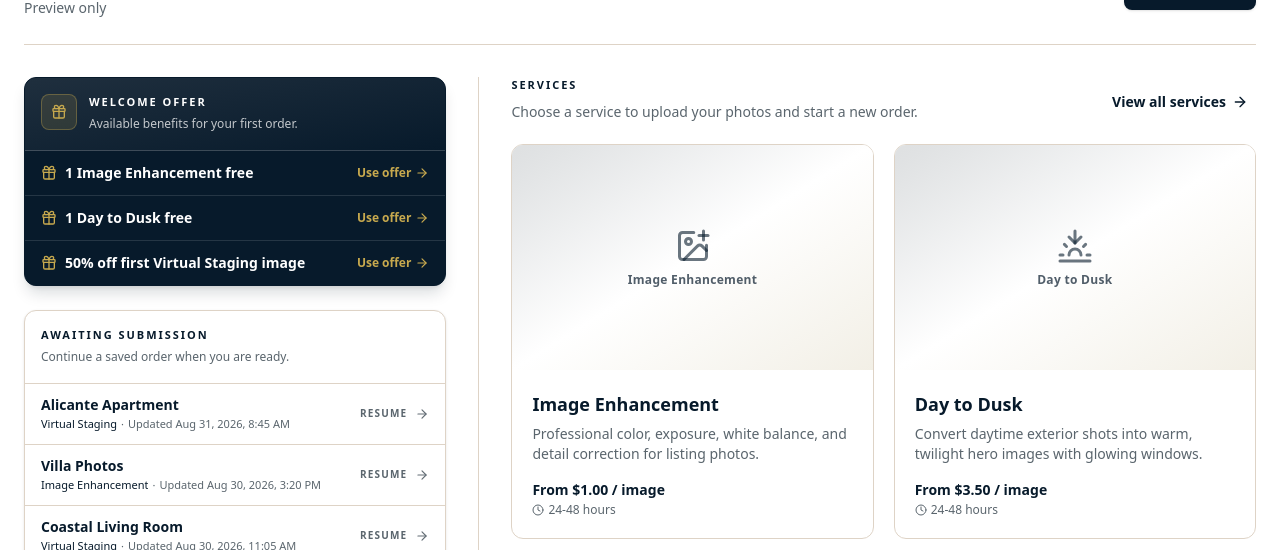
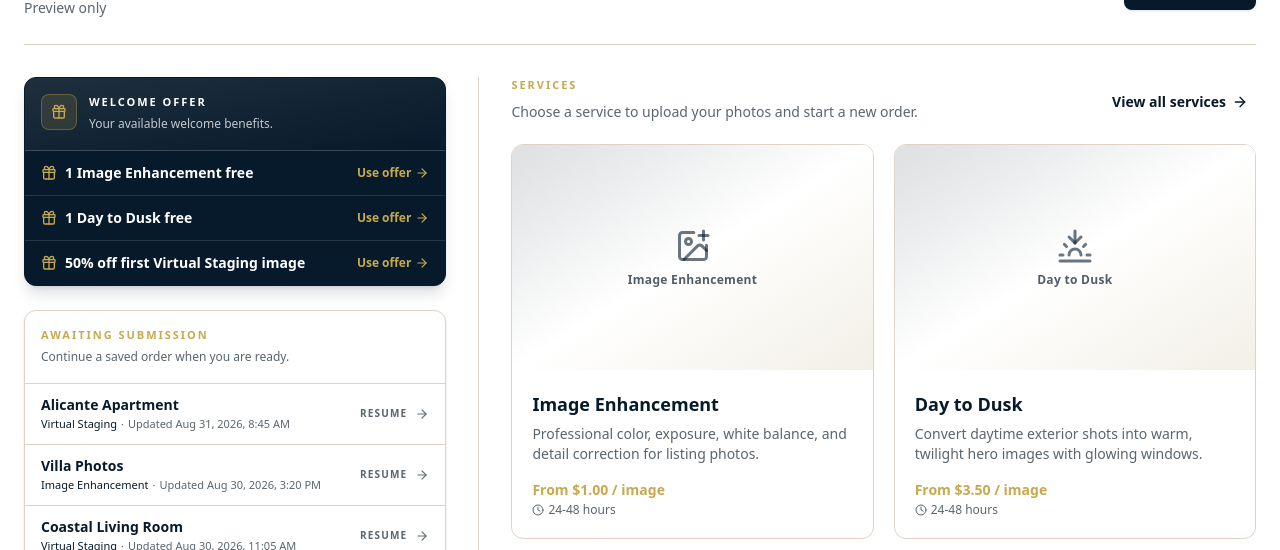
Before and after one commit to MykhailoLy/real-estate-visual-studio, a Next.js app: page /dashboard in a window 1280 px wide. Shown: the part 190-740 px from the top of the page. Built offline with nearby package versions, Linux system fonts and the light colour scheme; no server answers.

Commit message:
fix: refine dashboard visual accents

```diff
--- a/src/components/dashboard/ClientDashboardMobileUtilityBar.tsx
+++ b/src/components/dashboard/ClientDashboardMobileUtilityBar.tsx
@@ -107,10 +107,10 @@ export default function ClientDashboardMobileUtilityBar() {
           aria-label="Open PicchuSpot support chat"
           aria-expanded={open}
           aria-controls="support-chat-widget"
-          className="inline-flex h-[calc(3.5rem+env(safe-area-inset-bottom))] min-w-0 items-center justify-center gap-2 px-4 pb-[env(safe-area-inset-bottom)] text-sm font-bold transition-colors hover:bg-white/10 focus:outline-none focus-visible:ring-2 focus-visible:ring-inset focus-visible:ring-white"
+          className="inline-flex h-[calc(3.5rem+env(safe-area-inset-bottom))] min-w-0 items-center justify-center gap-2 bg-surface px-3 pb-[env(safe-area-inset-bottom)] text-primary transition-colors hover:bg-white focus:outline-none focus-visible:ring-2 focus-visible:ring-inset focus-visible:ring-primary"
         >
-          <MessageCircle className="h-4 w-4 flex-shrink-0 text-secondary" aria-hidden />
-          <span>Chat</span>
+          <MessageCircle className="h-4 w-4 flex-shrink-0 text-primary" aria-hidden />
+          <span className="truncate text-xs font-bold uppercase tracking-[0.10em]">Chat</span>
         </button>
       </div>
     </>
--- a/src/components/dashboard/DashboardActivityRail.tsx
+++ b/src/components/dashboard/DashboardActivityRail.tsx
@@ -84,7 +84,7 @@ export default function DashboardActivityRail({
           <div className="border-b border-border px-4 py-4">
             <h2
               id="recently-completed-heading"
-              className="text-[11px] font-bold uppercase tracking-[0.18em] text-primary"
+              className="text-[11px] font-bold uppercase tracking-[0.18em] text-secondary"
             >
               Recently completed
             </h2>
--- a/src/components/dashboard/DashboardQuickStart.tsx
+++ b/src/components/dashboard/DashboardQuickStart.tsx
@@ -36,7 +36,7 @@ export default function DashboardQuickStart({
         <div>
           <h2
             id="start-new-order-heading"
-            className="text-[11px] font-bold uppercase tracking-[0.18em] text-primary"
+            className="text-[11px] font-bold uppercase tracking-[0.18em] text-secondary"
           >
             Services
           </h2>
--- a/src/components/dashboard/DashboardWelcomeOffer.tsx
+++ b/src/components/dashboard/DashboardWelcomeOffer.tsx
@@ -37,7 +37,7 @@ export default function DashboardWelcomeOffer({
               Welcome Offer
             </h2>
             <p className="mt-1 text-xs leading-relaxed text-white/75">
-              Available benefits for your first order.
+              Your available welcome benefits.
             </p>
           </div>
         </div>
--- a/src/components/dashboard/MobileDashboardServiceSelector.tsx
+++ b/src/components/dashboard/MobileDashboardServiceSelector.tsx
@@ -31,7 +31,7 @@ export default function MobileDashboardServiceSelector() {
       <div className="border-b border-border px-4 py-4">
         <h2
           id="mobile-dashboard-services-heading"
-          className="text-[11px] font-bold uppercase tracking-[0.18em] text-primary"
+          className="text-[11px] font-bold uppercase tracking-[0.18em] text-secondary"
         >
           Services
         </h2>
--- a/src/components/dashboard/OrderServiceCard.tsx
+++ b/src/components/dashboard/OrderServiceCard.tsx
@@ -219,7 +219,12 @@ export default function OrderServiceCard({
 
         <div className="mt-4 flex items-center justify-between gap-3">
           <div className="min-w-0">
-            <p className="truncate text-sm font-semibold text-primary">
+            <p
+              className={cn(
+                "truncate text-sm font-semibold",
+                isDashboard ? "text-secondary" : "text-primary",
+              )}
+            >
               {getOrderServicePriceLabel(service, currency)}
             </p>
             {service.turnaroundLabel && (
--- a/src/components/dashboard/SavedDraftsSection.tsx
+++ b/src/components/dashboard/SavedDraftsSection.tsx
@@ -269,7 +269,7 @@ export default function SavedDraftsSection({
               id={headingId}
               className={cn(
                 panel
-                  ? "text-[11px] font-bold uppercase tracking-[0.18em] text-primary"
+                  ? "text-[11px] font-bold uppercase tracking-[0.18em] text-secondary"
                   : "text-sm font-bold text-primary",
               )}
             >
```
Also changed, not shown: 1 other file (tests, documents, lock files or other folders).
